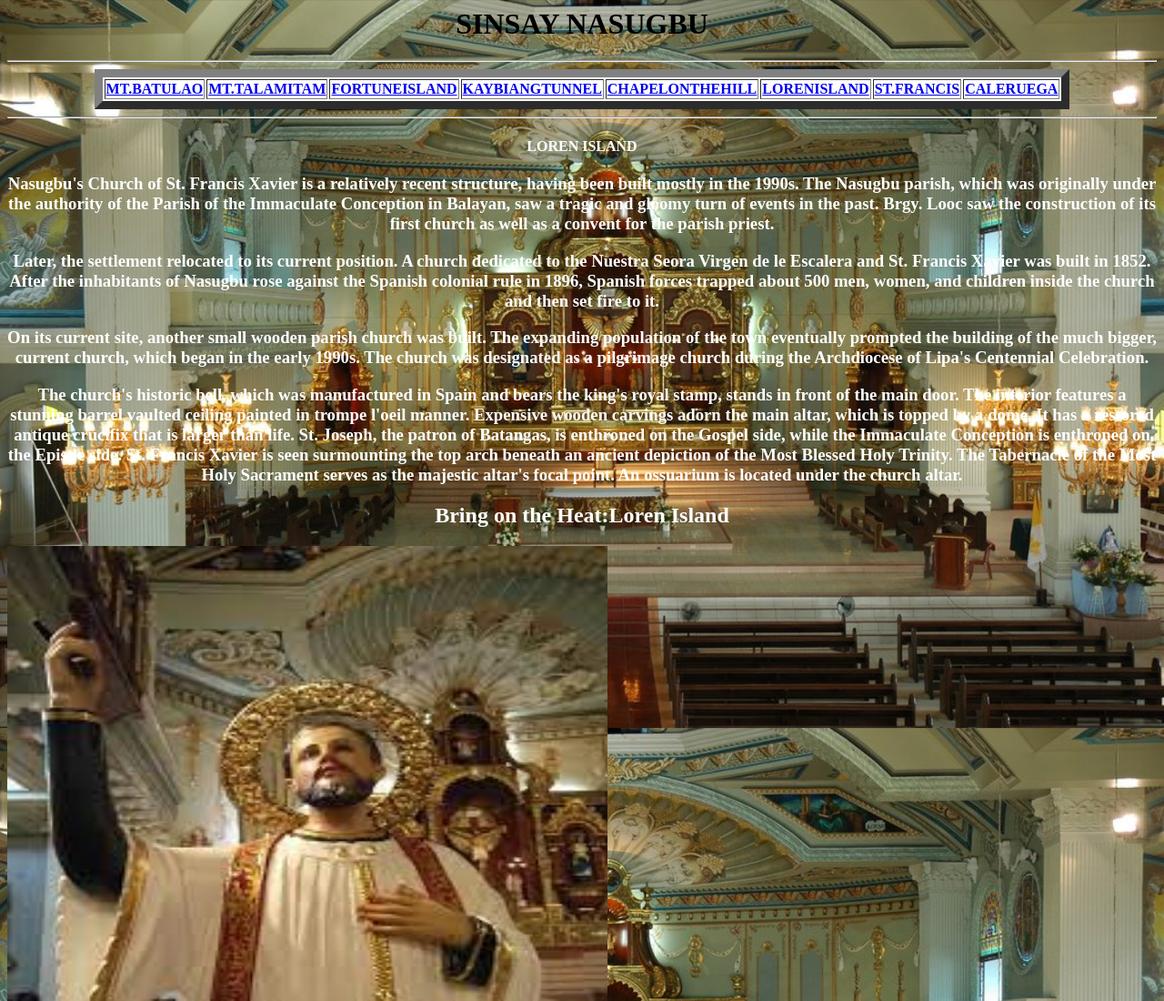
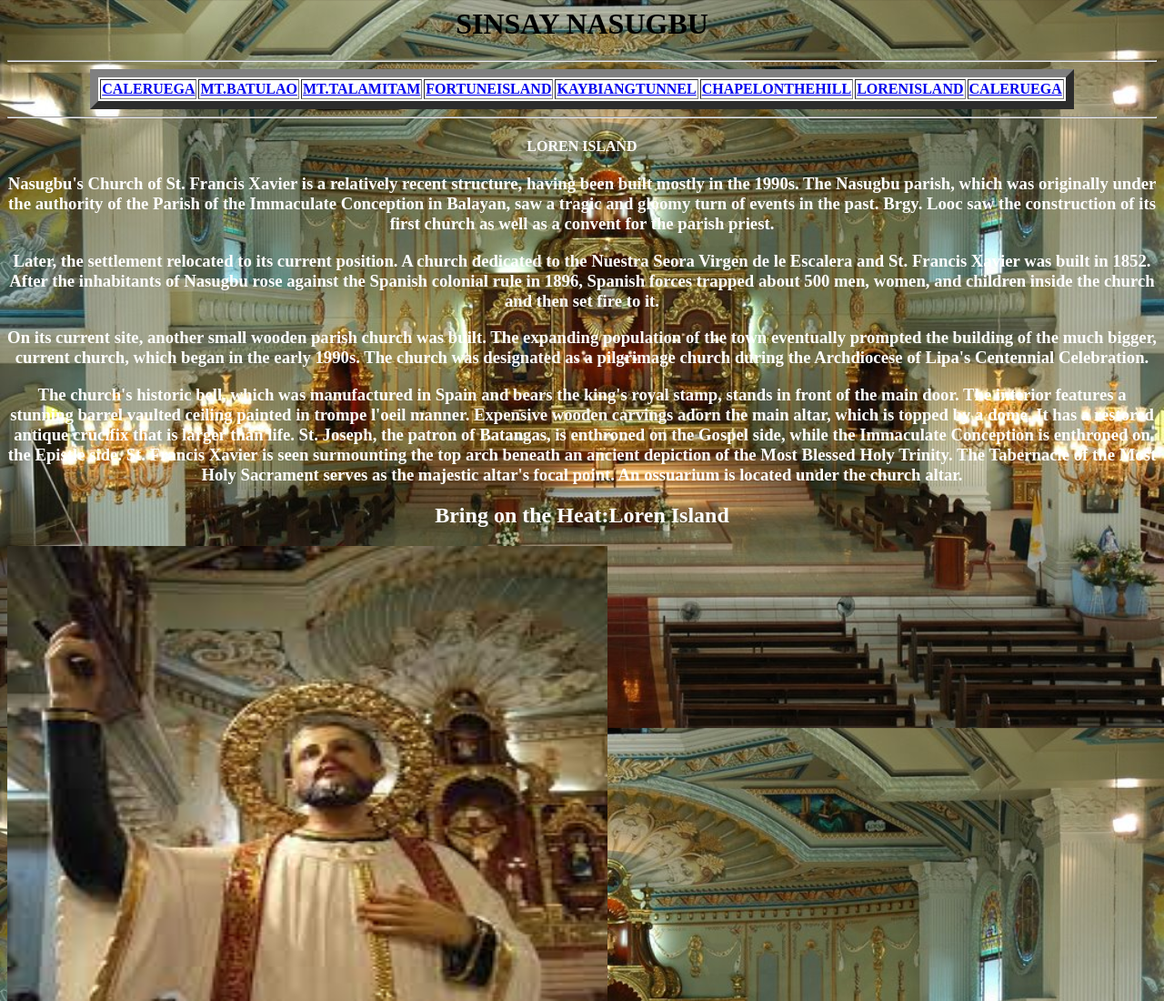
Before and after one commit to JamesandJerico/sinsaynasugbu, a plain HTML site: page ST.FRANCIS.html in a window 1280 px wide. Shown: the top 1100 px of the page at 91% size. Drawn offline with Linux system fonts and the light colour scheme.

Commit message:
Update ST.FRANCIS.html

```diff
--- a/ST.FRANCIS.html
+++ b/ST.FRANCIS.html
@@ -18,13 +18,13 @@ body {
 <hr>
 <center>
 <table border=9 bgcolor=white width=30%>
+<th><a href="Home.html">CALERUEGA</a></th>
 <th><a href="MT.BATULAO.html">MT.BATULAO</a></th>
 <th><a href="MT.TALAMITAM.html">MT.TALAMITAM</a></th>
 <th><a href="FORTUNEISLAND.html">FORTUNEISLAND</a></th>
 <th><a href="KAYBIANGTUNNEL.html">KAYBIANGTUNNEL</a></th>
 <th><a href="CHAPELONTHEHILL.html">CHAPELONTHEHILL</a></th>
 <th><a href="LORENISLAND.html">LORENISLAND</a></th>
-<th><a href="ST.FRANCIS.html">ST.FRANCIS</a></th>
 <th><a href="CALERUEGA.html">CALERUEGA</a></th>
 </table>
 </center>
```
